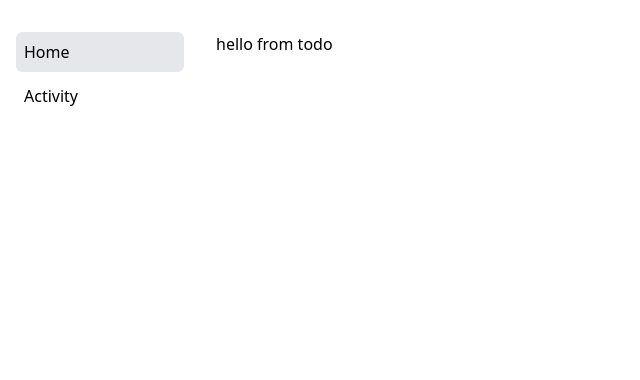
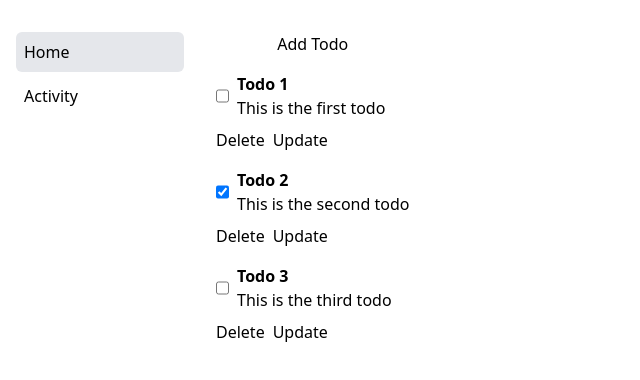
Before and after one commit to yousefelassal/angular-nest-todo, an Angular app in the folder client/: page / in a window 1280 px wide. Shown: the top 380 px of the page, without its empty margins (0-640 px from the left). Built offline with nearby package versions, Linux system fonts and the light colour scheme.

Commit message:
inject todo service in template

```diff
--- a/client/src/app/todo/todo.component.ts
+++ b/client/src/app/todo/todo.component.ts
@@ -1,16 +1,67 @@
-import { Component } from '@angular/core';
+import { Component, inject } from '@angular/core';
+import { TodosService } from '../todos.service';
+import { Todo } from '../todo';
 
 @Component({
   selector: 'app-todo',
   standalone: true,
   imports: [],
   template:`
-    <div class="py-8 px-4">
-      hello from todo
+    <div class="flex flex-col gap-4 py-8 px-4">
+      <button class="btn" (click)="addTodo()">Add Todo</button>
+      <div class="flex flex-col gap-4">
+        @for (todo of todos; track todo.id) {
+          <div class="flex flex-col gap-2">
+            <div class="flex gap-2">
+              <input type="checkbox" [checked]="todo.completed" (change)="completeTodo(todo.id)">
+              <div class="flex flex-col">
+                <div class="font-bold">{{ todo.title }}</div>
+                <div>{{ todo.description }}</div>
+              </div>
+            </div>
+            <div class="flex gap-2">
+              <button class="btn" (click)="deleteTodo(todo.id)">Delete</button>
+              <button class="btn" (click)="updateTodo(todo)">Update</button>
+            </div>
+          </div>
+        } @empty {
+          <div>No todos found</div>
+        }
+      </div>
     </div>
   `,
   styleUrl: './todo.component.css'
 })
 export class TodoComponent {
+  todoService = inject(TodosService);
+  todos:Todo[] = []
 
+  constructor() {
+    this.todos = this.todoService.getTodos();
+  }
+
+  addTodo() {
+    this.todoService.addTodo({
+      id: this.todos.length + 1,
+      title: `Todo ${this.todos.length + 1}`,
+      description: `This is todo ${this.todos.length + 1}`,
+      completed: false
+    });
+    this.todos = this.todoService.getTodos();
+  }
+
+  deleteTodo(id:number) {
+    this.todoService.deleteTodo(id);
+    this.todos = this.todoService.getTodos();
+  }
+
+  updateTodo(todo:Todo) {
+    this.todoService.updateTodo(todo);
+    this.todos = this.todoService.getTodos();
+  }
+
+  completeTodo(id:number) {
+    this.todoService.toggleCompleted(id);
+    this.todos = this.todoService.getTodos();
+  }
 }
```
